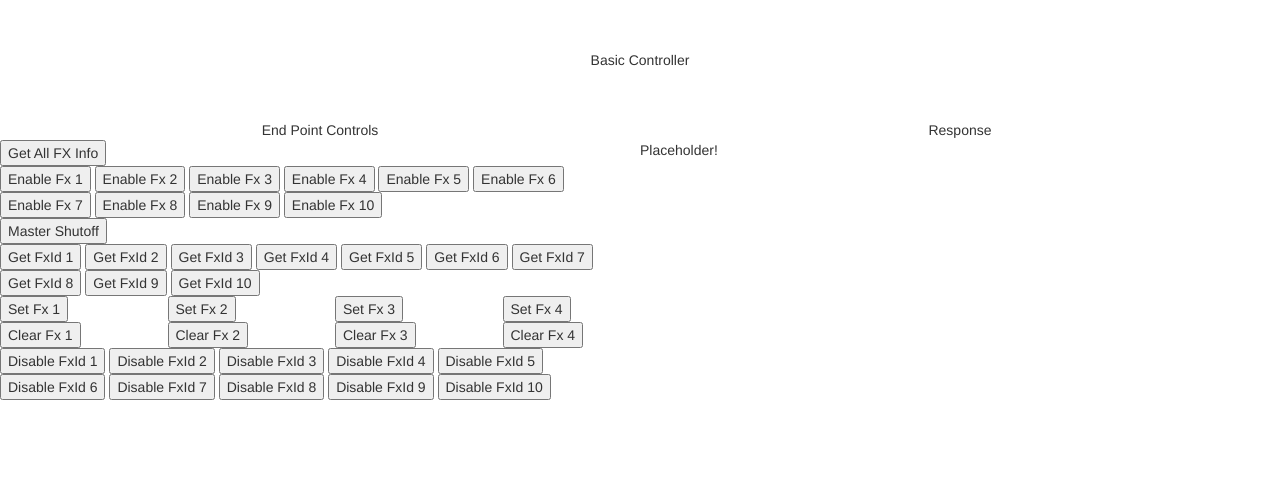
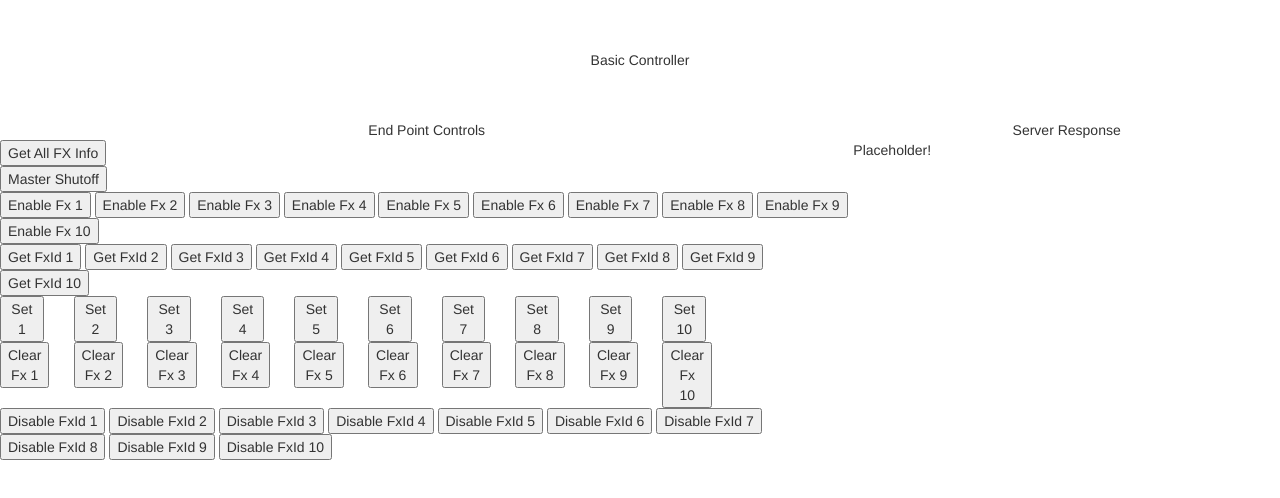
Before and after one commit to campmindshark/controls_fire, a website: page interfaces/test_ui/controls.html in a window 1280 px wide. Drawn offline with nearby package versions, Linux system fonts and the light colour scheme.

Commit message:
cleaned up js and the server response works again

```diff
--- a/interfaces/test_ui/assets/js/scripts.js
+++ b/interfaces/test_ui/assets/js/scripts.js
@@ -1,7 +1,9 @@
 $(document).ready(function() {
 	console.log("Start");
 	var base_url = "http://192.168.2.2:5000/";
-
+	function process_respone(data,status) {
+		$("div#response_placeholder.row").replaceWith('<div id="response_placeholder" class="row">' + 'Data: ' + data + '\nStatus: ' + status + '</div>');
+	}
 	$("button.btn_ajax").each(function(){
 		var $this = $(this);
 		$this.on("click", function() {
@@ -21,31 +23,26 @@ $(document).ready(function() {
 					url += "/" + fxId;
 					console.log('url + id:' + url );
 				}
-				$.get(url, function(data,status) {
-    			console.log("Response Data: " + data + "\n");
-    			console.log("Response Status: " + status + "\n");
-    			$("div#response_placeholder").innerHTML = ("Data: " + data + "\nStatus: " + status);
-    			});
-
+				$.get(url, function(data, status) {
+					process_respone(data,status);
+				});
 			break;
 			case "POST":
 				if (state) {
 					url += "/" + fxId;
 					console.log('url + id:' + url );
-					$.post(url, { state: $this.data('state')},function(data, status) {
-					$("div#response_placeholder").innerHTML  = ("Data: " + data + "\nStatus: " + status);
+					$.post(url, { state: $this.data('state')}, function(data, status) {
+					process_respone(data,status);
 					});
 					break;
 				}
 				if (fxId) {
 					$.post(url, { fxId: $this.data('fxId')},function(data, status) {
-					$("div#response_placeholder").innerHTML  = ("Data: " + data + "\nStatus: " + status);
-					});
+					process_respone(data,status);
+				});
 				break;
 				}
-				$.post(url, function(data, status) {
-					$("div#response_placeholder").innerHTML  = ("Data: " + data + "\nStatus: " + status);
-				});
+				$.post(url, process_respone(data,status));
 			break;
 			case "DELETE":
 				if(fxId) {
@@ -55,11 +52,9 @@ $(document).ready(function() {
 				$.ajax({
     				url: url,
     				type: 'DELETE',
-    				success: function(data,status) {
-    					console.log("Response Data: " + data + "\n");
-    					console.log("Response Status: " + status + "\n");
-    					$("div#response_placeholder").innerHTML = ("Data: " + data + "\nStatus: " + status);
-    				}
+    				success: function(data, status) {
+					process_respone(data,status);
+				}
     			});
 			break;
 		}
--- a/interfaces/test_ui/controls.html
+++ b/interfaces/test_ui/controls.html
@@ -18,11 +18,14 @@
 				</div>
 			</div>
 			<div class="row">
-				<div class="col-xs-6">
+				<div class="col-xs-8">
 					<div class="subtitle row">End Point Controls</div>
 					<div id="fxs" class="row">
 						<div class="get_all_fxs_info">
 							<button class="btn_ajax" data-endpoint="fxs" data-verb="GET">Get All FX Info</button>
+						</div>
+						<div class="master_shutoff">
+							<button class="btn_ajax" data-endpoint="fxs" data-verb="DELETE">Master Shutoff</button>
 						</div>
 						<div class="enable_fx">
 							<button class="btn_ajax" data-fx-id="1" data-endpoint="fxs" data-verb="POST">Enable Fx 1</button>
@@ -36,9 +39,7 @@
 							<button class="btn_ajax" data-fx-id="9" data-endpoint="fxs" data-verb="POST">Enable Fx 9</button>
 							<button class="btn_ajax" data-fx-id="10" data-endpoint="fxs" data-verb="POST">Enable Fx 10</button>
 						</div>
-						<div class="master_shutoff">
-							<button class="btn_ajax" data-endpoint="fxs" data-verb="DELETE">Master Shutoff</button>
-						</div>
+
 					</div>
 					<div id="fx" class="row">
 						<div class="get_fx_info">
@@ -55,31 +56,67 @@
 						</div>
 						<div class="set_fx_state">
 							<div class="row">
-								<div class="col-xs-3">
-									<button class="btn_ajax" data-state="on" data-fx-id="1"  data-endpoint="fx" data-verb="POST">Set Fx 1</button>
+								<div class="col-xs-1">
+									<button class="btn_ajax" data-state="on" data-fx-id="1"  data-endpoint="fx" data-verb="POST">Set 1</button>
 								</div>
-								<div class="col-xs-3">
-									<button class="btn_ajax" data-state="on" data-fx-id="2"  data-endpoint="fx" data-verb="POST">Set Fx 2</button>
+								<div class="col-xs-1">
+									<button class="btn_ajax" data-state="on" data-fx-id="2"  data-endpoint="fx" data-verb="POST">Set 2</button>
 								</div>
-								<div class="col-xs-3">
-									<button class="btn_ajax" data-state="on" data-fx-id="3"  data-endpoint="fx" data-verb="POST">Set Fx 3</button>
+								<div class="col-xs-1">
+									<button class="btn_ajax" data-state="on" data-fx-id="3"  data-endpoint="fx" data-verb="POST">Set 3</button>
 								</div>
-								<div class="col-xs-3">
-									<button class="btn_ajax" data-state="on" data-fx-id="4"  data-endpoint="fx" data-verb="POST">Set Fx 4</button>
+								<div class="col-xs-1">
+									<button class="btn_ajax" data-state="on" data-fx-id="4"  data-endpoint="fx" data-verb="POST">Set 4</button>
+								</div>
+								<div class="col-xs-1">
+									<button class="btn_ajax" data-state="on" data-fx-id="5"  data-endpoint="fx" data-verb="POST">Set 5</button>
+								</div>
+								<div class="col-xs-1">
+									<button class="btn_ajax" data-state="on" data-fx-id="6"  data-endpoint="fx" data-verb="POST">Set 6</button>
+								</div>
+								<div class="col-xs-1">
+									<button class="btn_ajax" data-state="on" data-fx-id="7"  data-endpoint="fx" data-verb="POST">Set 7</button>
+								</div>
+								<div class="col-xs-1">
+									<button class="btn_ajax" data-state="on" data-fx-id="8"  data-endpoint="fx" data-verb="POST">Set 8</button>
+								</div>
+								<div class="col-xs-1">
+									<button class="btn_ajax" data-state="on" data-fx-id="9"  data-endpoint="fx" data-verb="POST">Set 9</button>
+								</div>
+								<div class="col-xs-1">
+									<button class="btn_ajax" data-state="on" data-fx-id="10"  data-endpoint="fx" data-verb="POST">Set 10</button>
 								</div>
 							</div>
 							<div class="row">
-								<div class="col-xs-3">
+								<div class="col-xs-1">
 									<button class="btn_ajax" data-state="off" data-fx-id="1"  data-endpoint="fx" data-verb="POST">Clear Fx 1</button>
 								</div>
-								<div class="col-xs-3">
+								<div class="col-xs-1">
 									<button class="btn_ajax" data-state="off" data-fx-id="2"  data-endpoint="fx" data-verb="POST">Clear Fx 2</button>
 								</div>
-								<div class="col-xs-3">
+								<div class="col-xs-1">
 									<button class="btn_ajax" data-state="off" data-fx-id="3"  data-endpoint="fx" data-verb="POST">Clear Fx 3</button>
 								</div>
-								<div class="col-xs-3">
+								<div class="col-xs-1">
 									<button class="btn_ajax" data-state="off" data-fx-id="4"  data-endpoint="fx" data-verb="POST">Clear Fx 4</button>
+								</div>
+								<div class="col-xs-1">
+									<button class="btn_ajax" data-state="off" data-fx-id="5"  data-endpoint="fx" data-verb="POST">Clear Fx 5</button>
+								</div>
+								<div class="col-xs-1">
+									<button class="btn_ajax" data-state="off" data-fx-id="6"  data-endpoint="fx" data-verb="POST">Clear Fx 6</button>
+								</div>
+								<div class="col-xs-1">
+									<button class="btn_ajax" data-state="off" data-fx-id="7"  data-endpoint="fx" data-verb="POST">Clear Fx 7</button>
+								</div>
+								<div class="col-xs-1">
+									<button class="btn_ajax" data-state="off" data-fx-id="8"  data-endpoint="fx" data-verb="POST">Clear Fx 8</button>
+								</div>
+								<div class="col-xs-1">
+									<button class="btn_ajax" data-state="off" data-fx-id="9"  data-endpoint="fx" data-verb="POST">Clear Fx 9</button>
+								</div>
+								<div class="col-xs-1">
+									<button class="btn_ajax" data-state="off" data-fx-id="10"  data-endpoint="fx" data-verb="POST">Clear Fx 10</button>
 								</div>
 							</div>
 						</div>
@@ -97,8 +134,8 @@
 						</div>
 					</div>
 				</div>
-				<div class="col-xs-6">
-					<div class="subtitle row">Response</div>
+				<div class="col-xs-4">
+					<div class="subtitle row">Server Response</div>
 					<div id="response_placeholder" class="row">
 						<div>Placeholder!</div>
 					</div>
```
